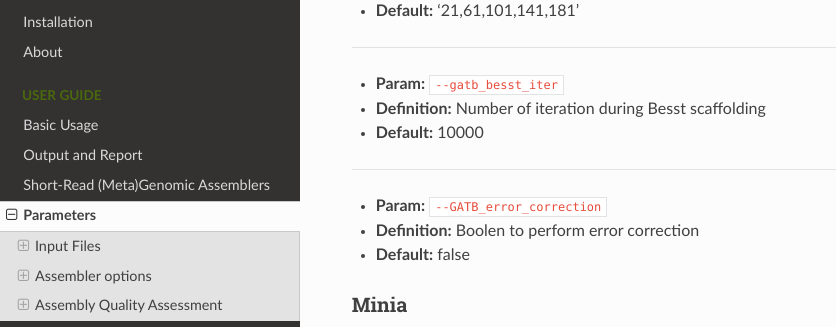
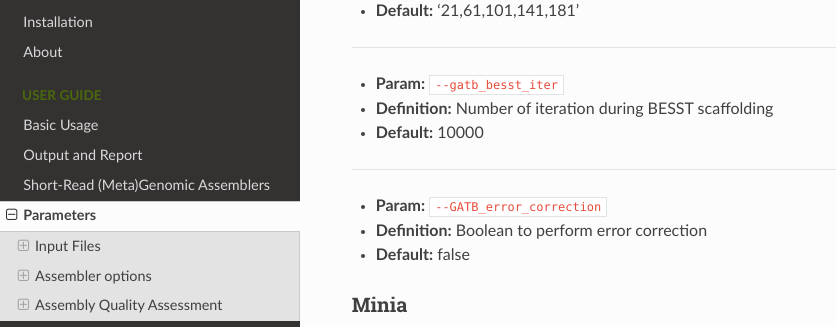
Before and after one commit to B-UMMI/LMAS, a Sphinx documentation site: the page built from docs/user/parameters.rst, in a window 1280 px wide and 900 px high, scrolled down 1167 px. Shown: the part 159-486 px from the top of the window, without its empty margins (0-836 px from the left). Built offline with Sphinx 7.4.7 and the Read the Docs theme 2.0.0, drawn with Linux system fonts in a browser that asks for light colours.

Commit message:
Update parameters.

```diff
--- a/docs/user/parameters.rst
+++ b/docs/user/parameters.rst
@@ -70,7 +70,7 @@ GATB Minia Pipeline
 
 * **Param:** :code:`--gatb_besst_iter`
 
-* **Definition:** Number of iteration during Besst scaffolding
+* **Definition:** Number of iteration during BESST scaffolding
 
 * **Default:** 10000
 
@@ -78,7 +78,7 @@ GATB Minia Pipeline
 
 * **Param:** :code:`--GATB_error_correction`
 
-* **Definition:** Boolen to perform error correction
+* **Definition:** Boolean to perform error correction
 
 * **Default:** false
 
```
